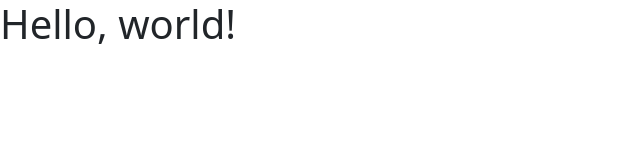
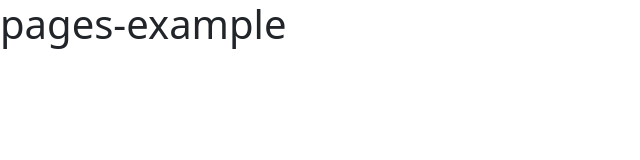
Before and after one commit to wasabina67/pages-example, a plain HTML site: page docs/index.html in a window 1280 px wide. Shown: the whole page, without its empty margins (0-640 px from the left). Drawn offline with nearby package versions, Linux system fonts and the light colour scheme.

Commit message:
Update index.html

```diff
--- a/docs/index.html
+++ b/docs/index.html
@@ -8,10 +8,10 @@
     <!-- Bootstrap CSS -->
     <link href="https://cdn.jsdelivr.net/npm/bootstrap@5.0.2/dist/css/bootstrap.min.css" rel="stylesheet" integrity="sha384-EVSTQN3/azprG1Anm3QDgpJLIm9Nao0Yz1ztcQTwFspd3yD65VohhpuuCOmLASjC" crossorigin="anonymous">
 
-    <title>Hello, world!</title>
+    <title>pages-example</title>
   </head>
   <body>
-    <h1>Hello, world!</h1>
+    <h1>pages-example</h1>
 
     <!-- Optional JavaScript; choose one of the two! -->
 
```
